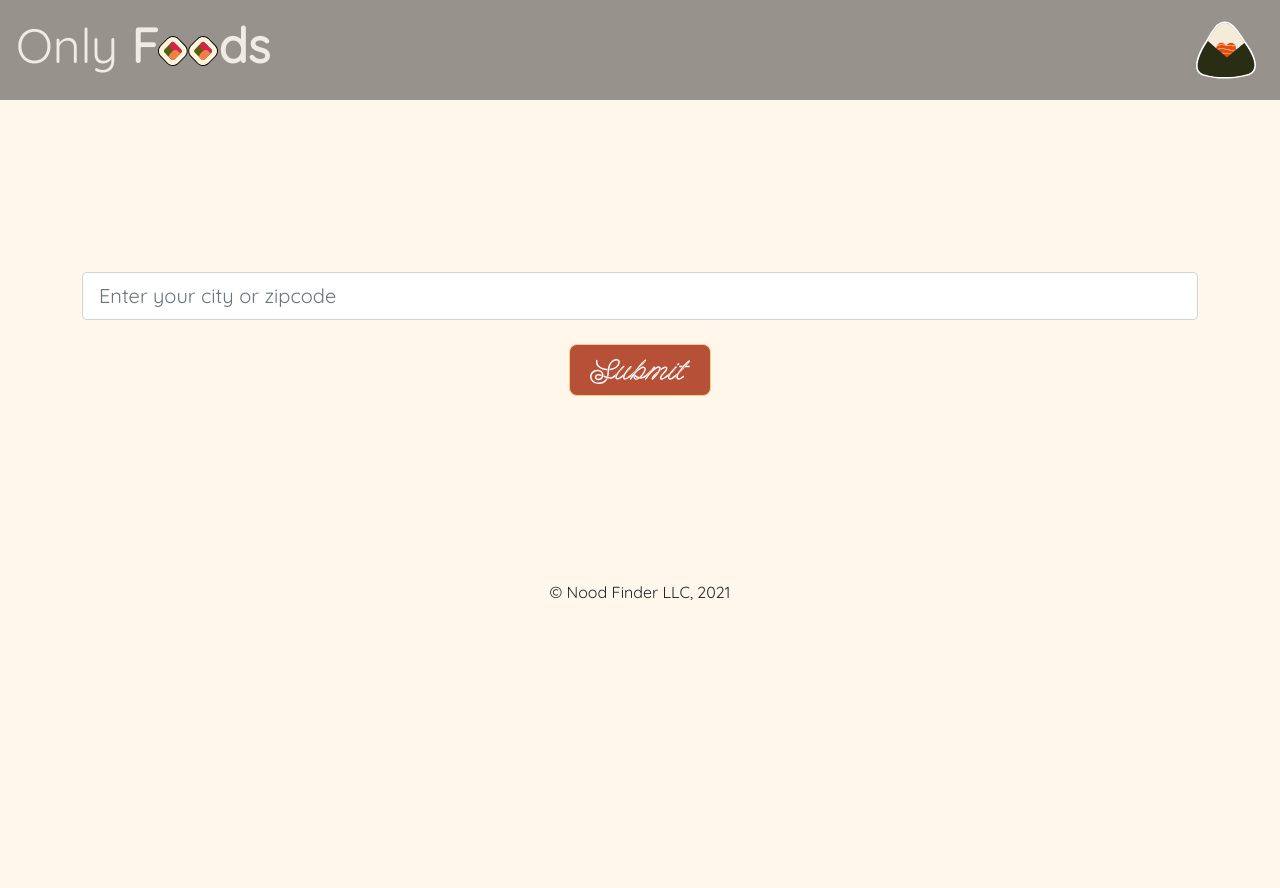
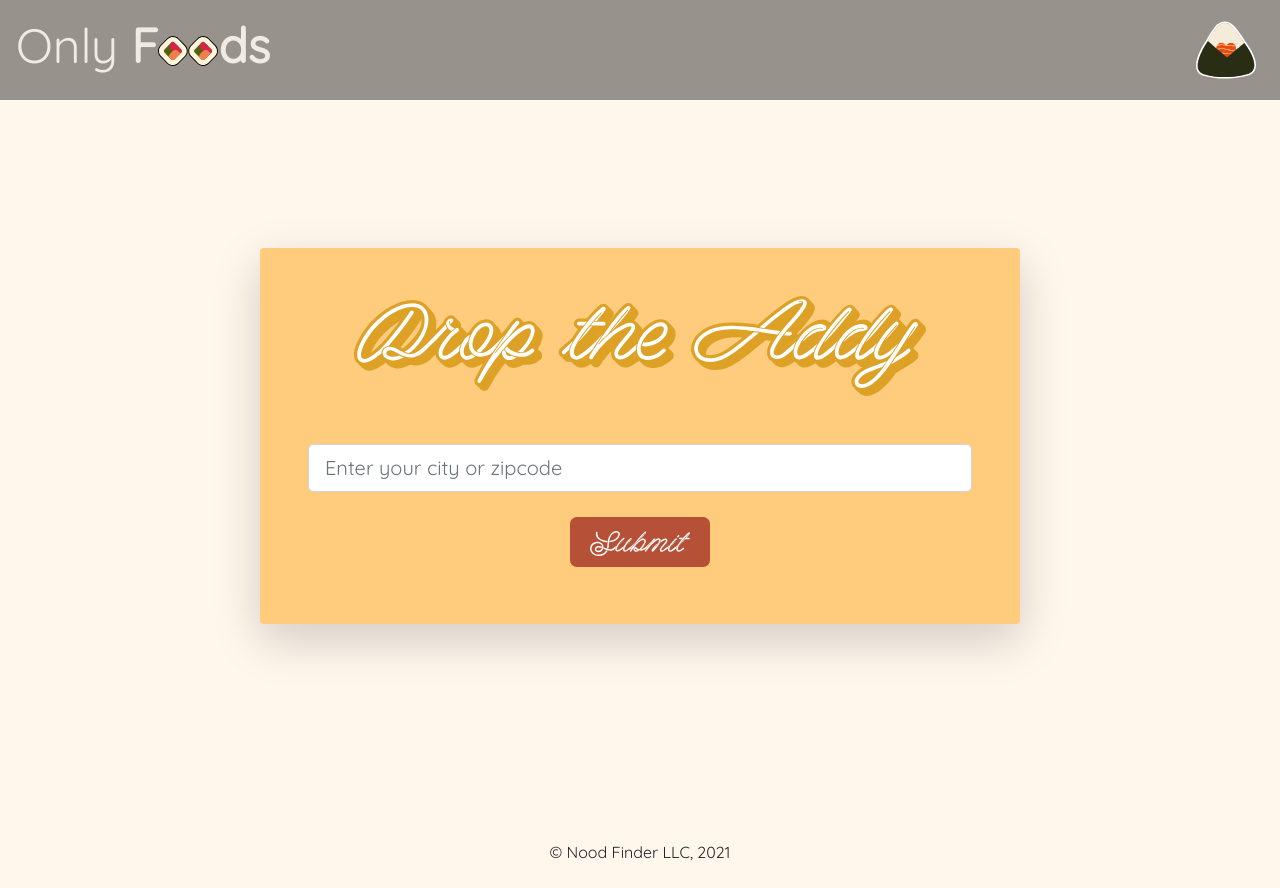
Before and after one commit to DavidMark24/NoodFinder, a React (Create React App) app in the folder client/: page /location/1 in a window 1280 px wide. Before the commit the page ends 800 px from the top, so only its background shows below. Built offline with nearby package versions, Linux system fonts and the light colour scheme; a web font is replaced by a local one.

Commit message:
Updated Location.js

```diff
--- a/client/src/pages/Location.js
+++ b/client/src/pages/Location.js
@@ -1,5 +1,6 @@
 import React , {useState} from "react";
 import submitButton from "../images/submitButton.svg";
+import location from "../images/location.svg";
 import Footer from "../components/Footer";
 import Navbar from "../components/Navbar"
 
@@ -24,6 +25,10 @@ function Location(props) {
                     <div className="col-2">
 
                     </div>
+                    <div className="col-8 shadow-lg px-5 pt-5 pb-3 my-5 tan_bg rounded">
+                        <div className="logo">
+                            <img src={location} alt="LoginLogo" height="100" />
+                        </div>
                     <form onSubmit = {handleSumbit} className="login mt-5">
                         <div className="input-group input-group-lg mt-4 ">
                         <div className="input-group input-group-lg">
@@ -47,6 +52,7 @@ function Location(props) {
                 </div>
                 <Footer />
             </div>
+            </div>
     );
 }
 
```
